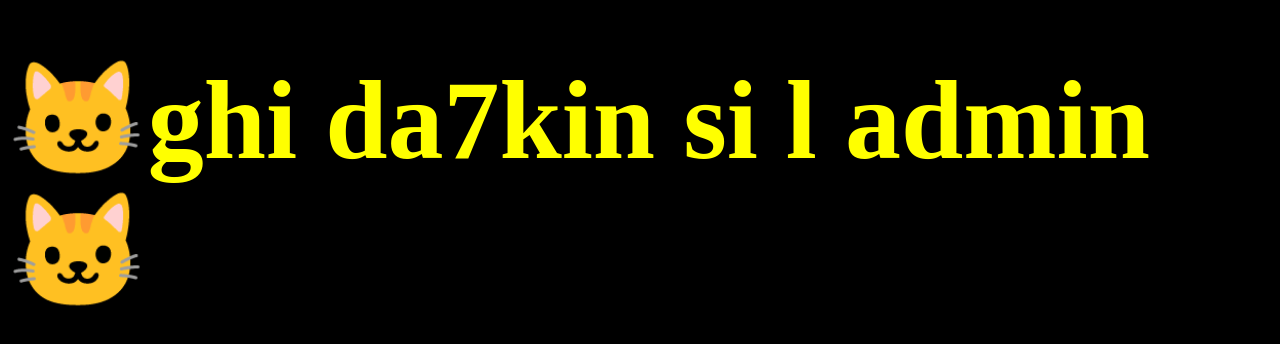
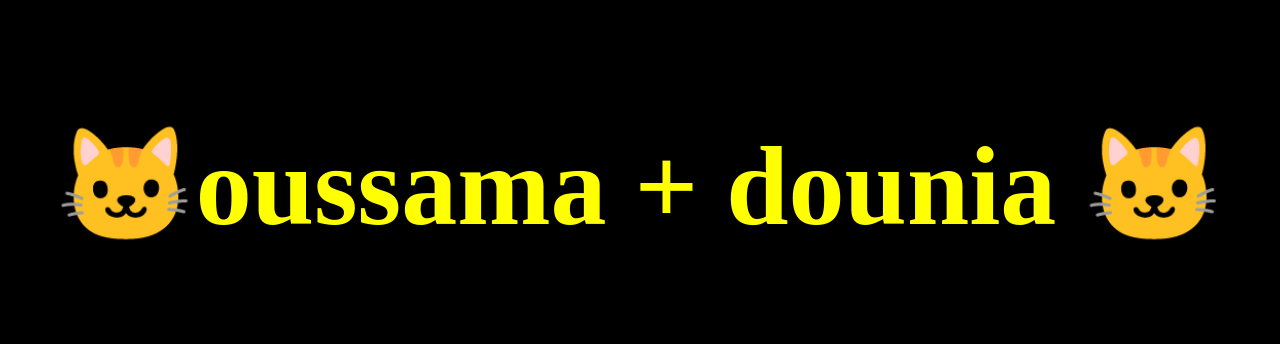
Before and after one commit to Niro000/niro-youtube, a plain HTML site: page index.html in a window 1280 px wide. Shown: the part 222-566 px from the top of the page. Drawn offline with Linux system fonts and the light colour scheme.

Commit message:
Update index.html

```diff
--- a/index.html
+++ b/index.html
@@ -12,7 +12,7 @@
     </style>
 </head>
 <body>
-    <h1>🐱<span class="yellow-text">ghi da7kin si l admin</span> 🐱</h1>
+    <h1>🐱<span class="yellow-text">oussama + dounia</span> 🐱</h1>
 
 <script src="script.js"></script>
     </body>
```
